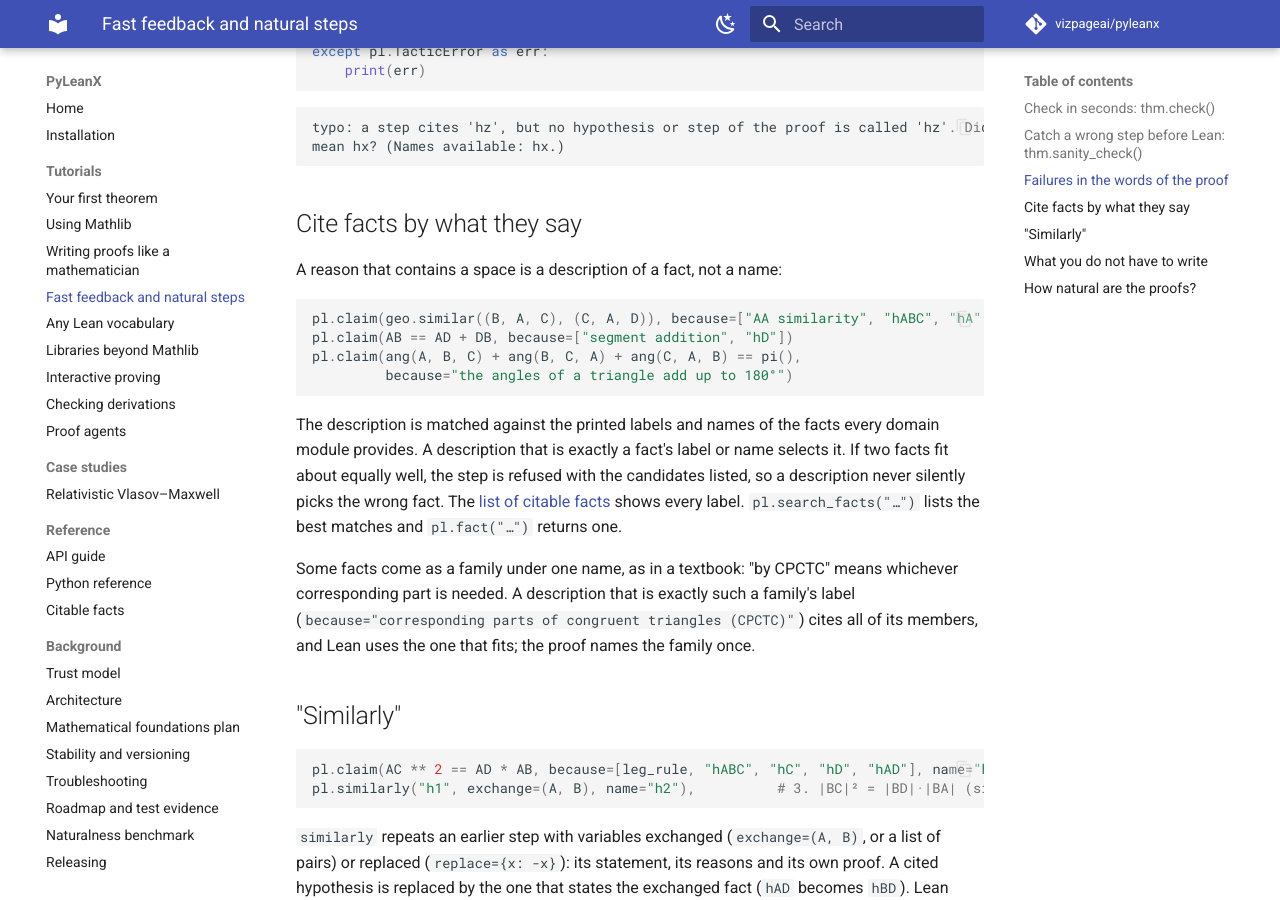
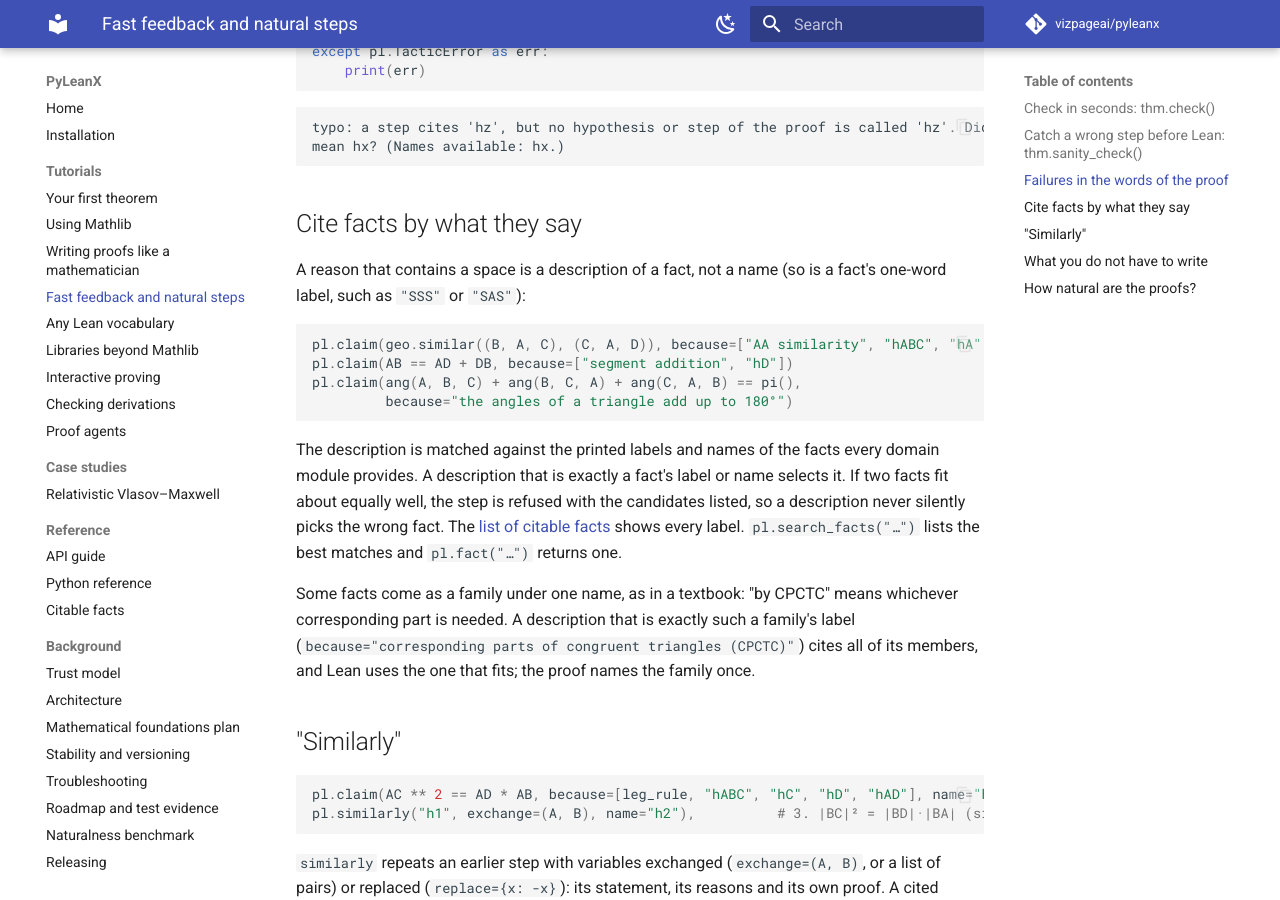
Before and after one commit to vizpageai/pyleanx, an MkDocs documentation site: the page built from docs/tutorials/natural-proofs.md, in a window 1280 px wide and 900 px high, scrolled down 2035 px. Built offline with MkDocs 1.6.1 and Material for MkDocs 9.7.7, drawn with Linux system fonts in a browser that asks for light colours; comment, search, counter and statistics services are not loaded.

Commit message:
Docs: one-word labels are descriptions too
Co-Authored-By: Claude Opus 5.5 <noreply@anthropic.com>

````diff
--- a/docs/tutorials/natural-proofs.md
+++ b/docs/tutorials/natural-proofs.md
@@ -102,7 +102,8 @@ mean hx? (Names available: hx.)
 
 ## Cite facts by what they say
 
-A reason that contains a space is a description of a fact, not a name:
+A reason that contains a space is a description of a fact, not a name (so is a fact's
+one-word label, such as `"SSS"` or `"SAS"`):
 
 ```py
 pl.claim(geo.similar((B, A, C), (C, A, D)), because=["AA similarity", "hABC", "hA"])
````
Also changed, not shown: CHANGELOG.md (+2 -0 lines), docs/api.md (+1 -1 lines), 1 other file.
